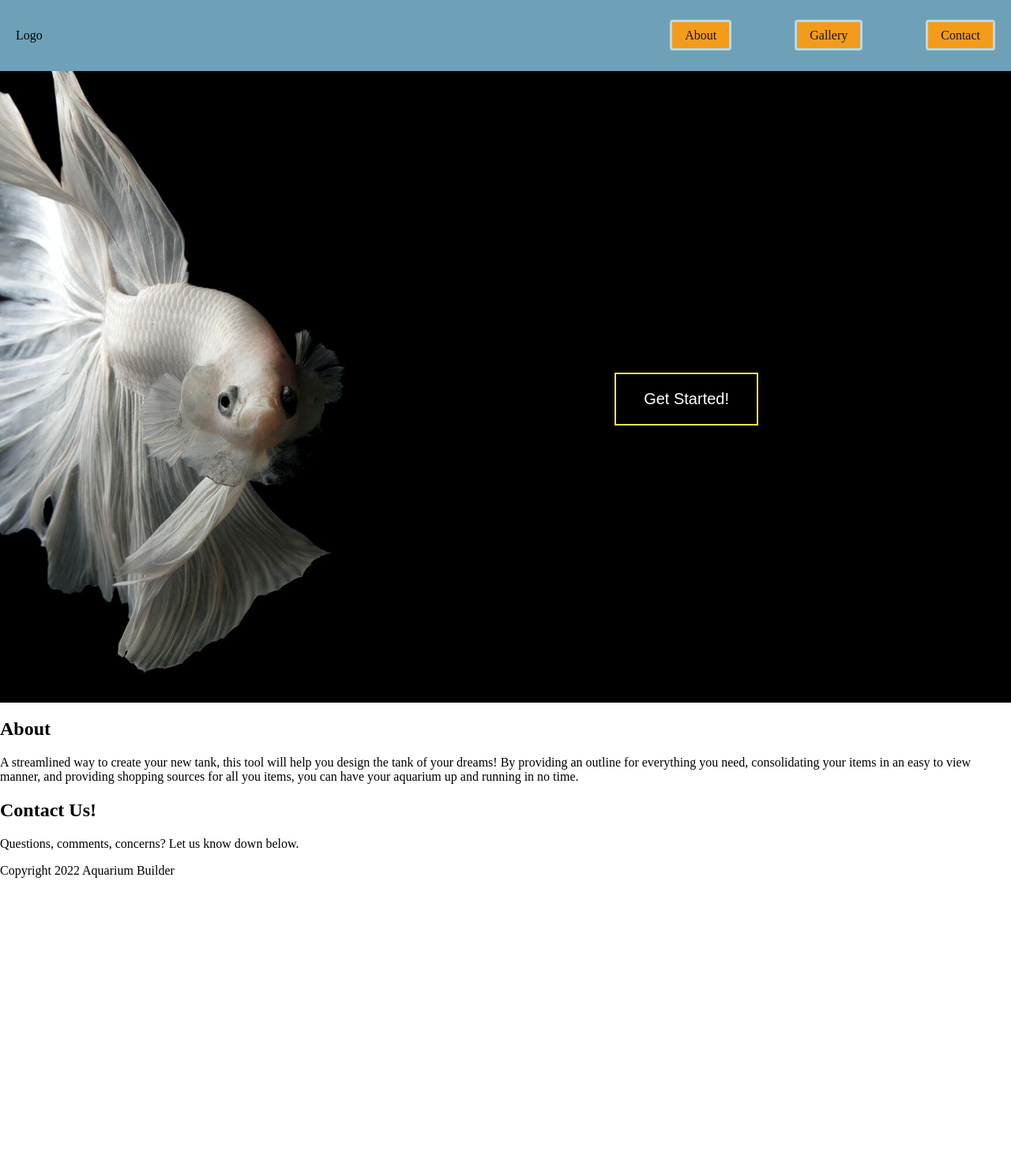
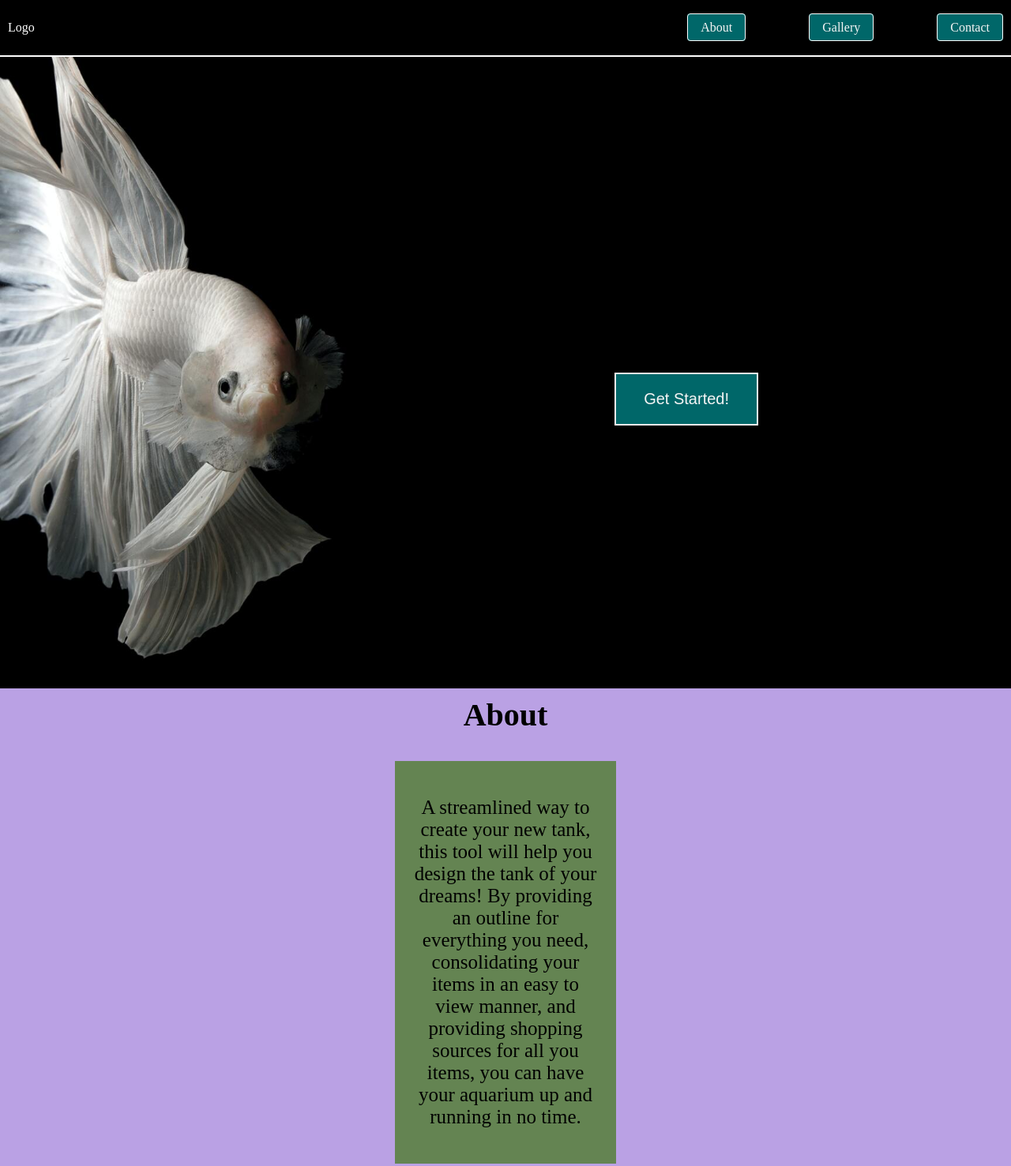
Before and after one commit to MaxPowerfulness/Aquarium-Builder, a plain HTML site: page index.html in a window 1280 px wide. Shown: the top 1477 px of the page at 79% size. Before the commit the page ends 1128 px from the top, so only its background shows below. Drawn offline with Linux system fonts and the light colour scheme.

Commit message:
Finish webpage skeleton, add some aesthetic touches

```diff
--- a/index.html
+++ b/index.html
@@ -22,10 +22,13 @@
 
     <div ID="section-2">
         <h2>About</h2>
-        <p>A streamlined way to create your new tank, this tool will help you design the tank of your dreams!
-            By providing an outline for everything you need, consolidating your items in an easy to view manner,
-            and providing shopping sources for all you items, you can have your aquarium up and running in no time.
-       </p>
+        <div class="about-container">
+            <p class="about-p">A streamlined way to create your new tank, this tool will help you design the tank of your dreams!
+                By providing an outline for everything you need, consolidating your items in an easy to view manner,
+                and providing shopping sources for all you items, you can have your aquarium up and running in no time.
+           </p>
+        </div>
+
     </div>
 
     <div ID="section-3">
--- a/style.css
+++ b/style.css
@@ -6,8 +6,14 @@ body {
 nav {
     display: flex;
     justify-content: space-between;
-    padding: 20px;
-    background-color: #6ea1b8
+    padding: 10px;
+    background: black;
+    border-bottom: solid white 2px;
+    background-position: center;
+}
+
+nav p{
+    color: white;
 }
 
 ul {
@@ -22,11 +28,11 @@ a {
 }
 
 .nav-link {
-    border: 3px solid #b4daea;
+    border: 1px solid white;
     padding: 8px 16px;
     border-radius: 4px;
-    background-color: #f59b1b;
-    color: rgb(20, 20, 20);
+    background-color: #006769;
+    color: #F5F5F5;;
 }
 
 /* Section 1 */
@@ -44,7 +50,53 @@ button {
     position: absolute;
     top: 59%;
     right: 25%;
-    background: black;
-    border: solid 2px rgb(241, 231, 79);
-    color: white;
+    background: #006769;
+    border: solid 2px #F5F5F5;
+    color: #F5F5F5;
 }
+
+/* Section 2 */
+#section-2 {
+    display: flex;
+    flex-direction: column;
+    align-items: center;
+    background: #baa1e4
+}
+
+#section-2 h2 {
+    font-size: 40px;
+    margin: 10px;
+}
+
+.about-container {
+    background: #648452;
+    margin: 25px 500px 103px;
+}
+
+.about-p{
+    font-size: 25px;
+    padding: 20px;
+    text-align: center;
+}
+
+/* Section-4 */
+#section-3 {
+    display: flex;
+    flex-direction: column;
+    align-items: center;
+}
+
+#section-3 h2 {
+    font-size: 40px;
+    margin: 10px;
+}
+
+/* Footer */
+footer {
+    display: flex;
+    justify-content: center;
+}
+
+footer p {
+    font-size: 10px;
+}
```
Also changed, not shown: images/banner.jpg (added).
